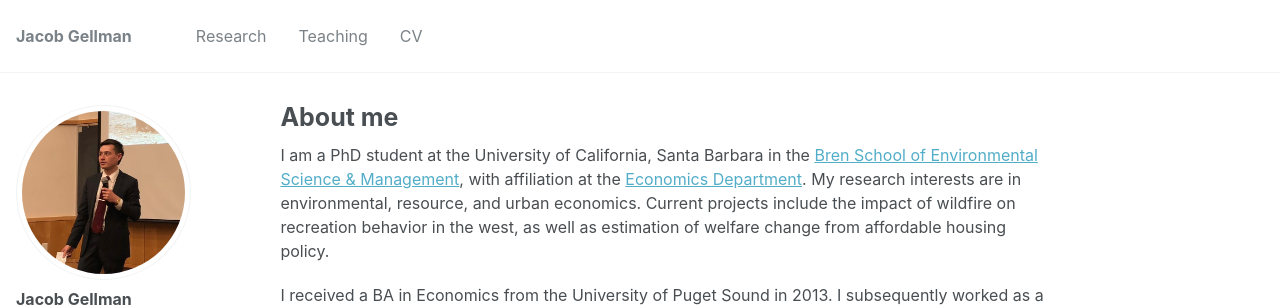
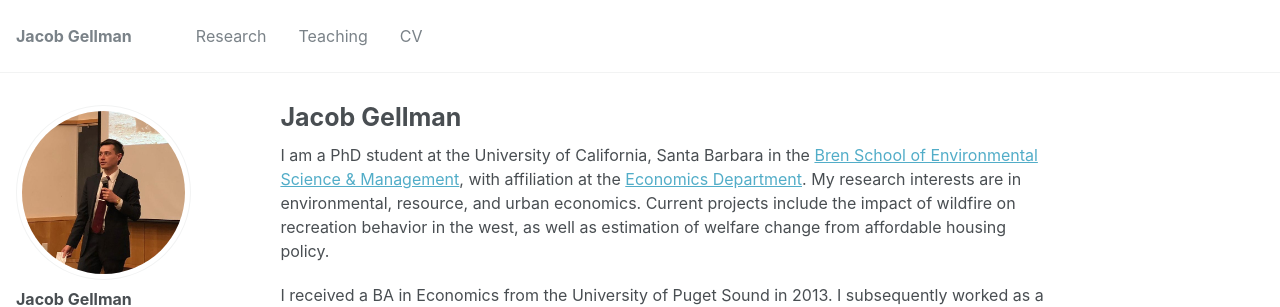
Before and after one commit to jacobgellman/jacobgellman.github.io, a Jekyll site: the page built from _pages/about.md, in a window 1280 px wide. Shown: the top 307 px of the page. Built offline with Jekyll 4.4.1, drawn with Linux system fonts in a browser that asks for light colours; some of the changed lines change nothing that is shown.

Commit message:
About page

```diff
--- a/_config.yml
+++ b/_config.yml
@@ -9,8 +9,8 @@
 locale                   : "en-US"
 title                    : "Jacob Gellman"
 title_separator          : "-"
-name                     : &name "Jacob Gellman"
-description              : &description "PhD Student at University of California, Santa Barbara"
+name                     : &name ""
+description              : &description "PhD Student at the University of California, Santa Barbara."
 url                      : https://jacobgellman.github.io # the base hostname & protocol for your site e.g. "https://mmistakes.github.io"
 baseurl                  : "" # the subpath of your site, e.g. "/blog"
 repository               : "jacobgellman.github.io"
--- a/_pages/about.md
+++ b/_pages/about.md
@@ -1,6 +1,6 @@
 ---
 permalink: /
-title: "About me"
+title: "Jacob Gellman"
 author_profile: true
 redirect_from:
   - /about/
```
